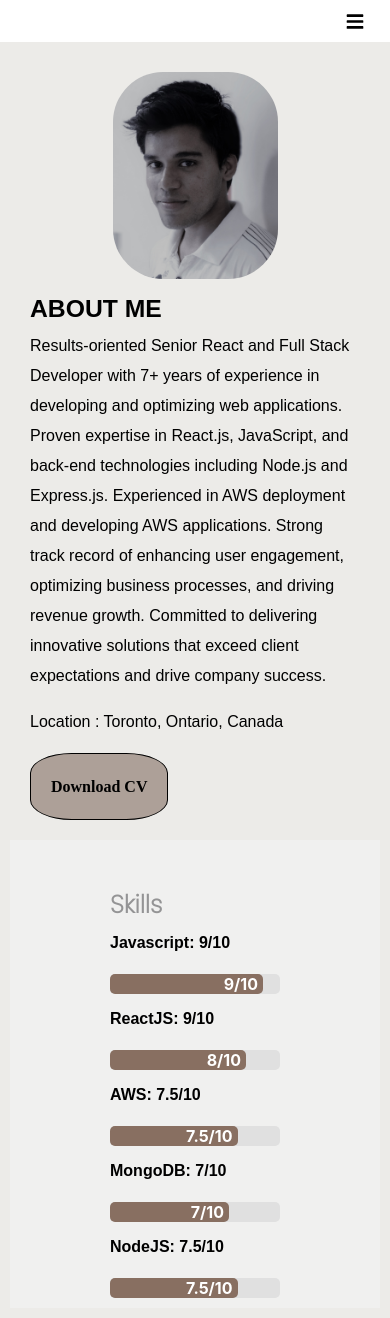
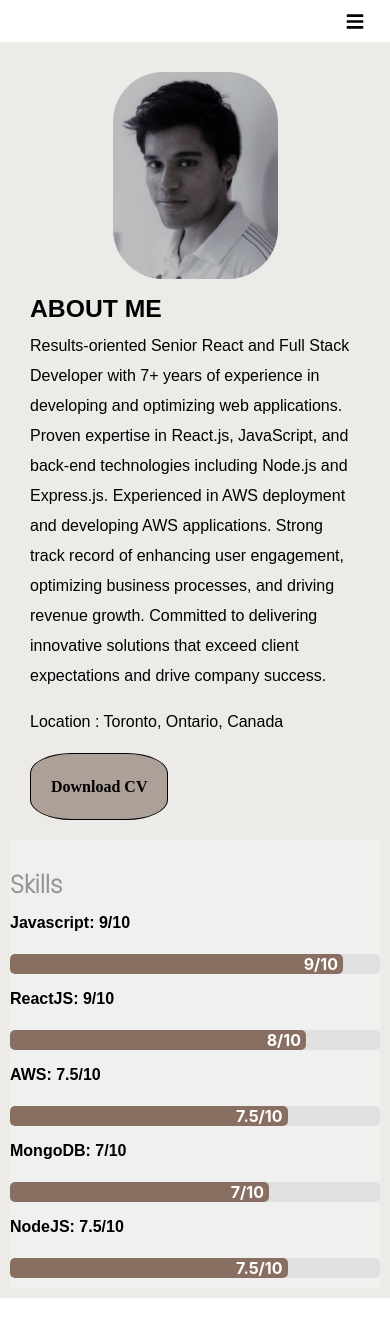
Before and after one commit to Coderman136/rv-portfolio-client, a React (Create React App) app: page /about in a window 390 px wide. Built offline with nearby package versions, Linux system fonts and the light colour scheme; a web font is replaced by a local one.

Commit message:
portfolio updates

```diff
--- a/src/components/Skills/style.css
+++ b/src/components/Skills/style.css
@@ -1,7 +1,5 @@
 .skills {
  flex-grow: 1;
- /* margin-left: 20px; */
- /* padding: 50px; */
  color: #000;
  padding-top:50px;
  background-color: #f0f0ef;
@@ -56,6 +54,10 @@
 }
 
 @media (max-width: 480px) {
+  .skills {
+    padding: 0;
+    padding-top: 30px;
+  }
  .skills h1 {
    text-align: center;
  }
```
